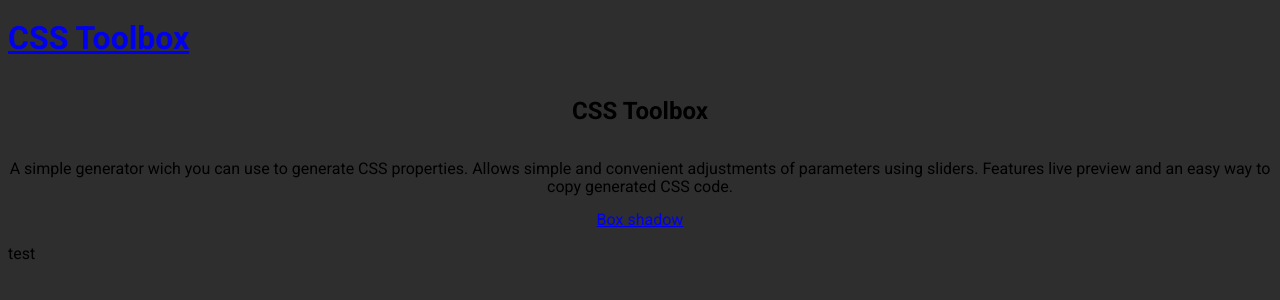
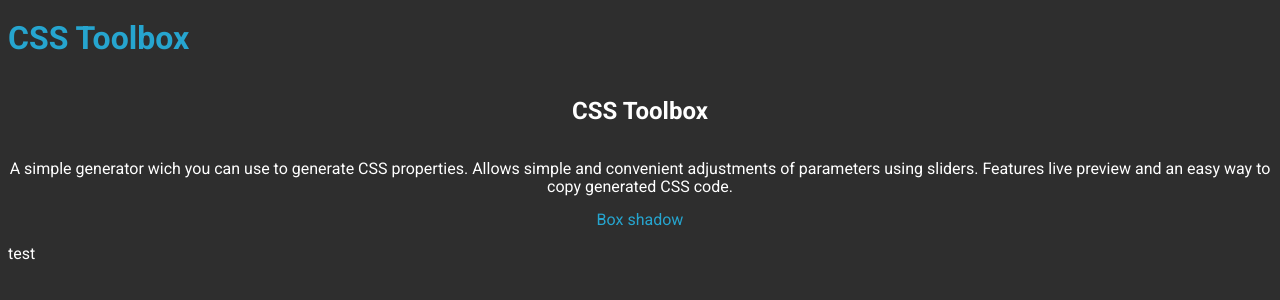
Before and after one commit to PedroHombre/CSS-Toolbox, a React (Create React App) app: page / in a window 1280 px wide. Shown: the top 300 px of the page. Built offline with nearby package versions, Linux system fonts and the light colour scheme.

Commit message:
basic text styles

```diff
--- a/src/scss/global.scss
+++ b/src/scss/global.scss
@@ -5,5 +5,11 @@ body {
     font-size: $font-size;
     line-height: $line-height;
     background: $main-background;
+    color: $text;
     font-family: 'Roboto', sans-serif;
 }
+
+a {
+    color: $link-color;
+    text-decoration: $link-text-decoration;
+}
--- a/src/scss/variables.scss
+++ b/src/scss/variables.scss
@@ -1,5 +1,9 @@
 // $main-background: #242323;
 $main-background: #2e2e2e;
 
+$text: #fff;
+$link-color: #26a5cf;
+
 $font-size: 16px;
 $line-height: 1.1;
+$link-text-decoration: none;
```
